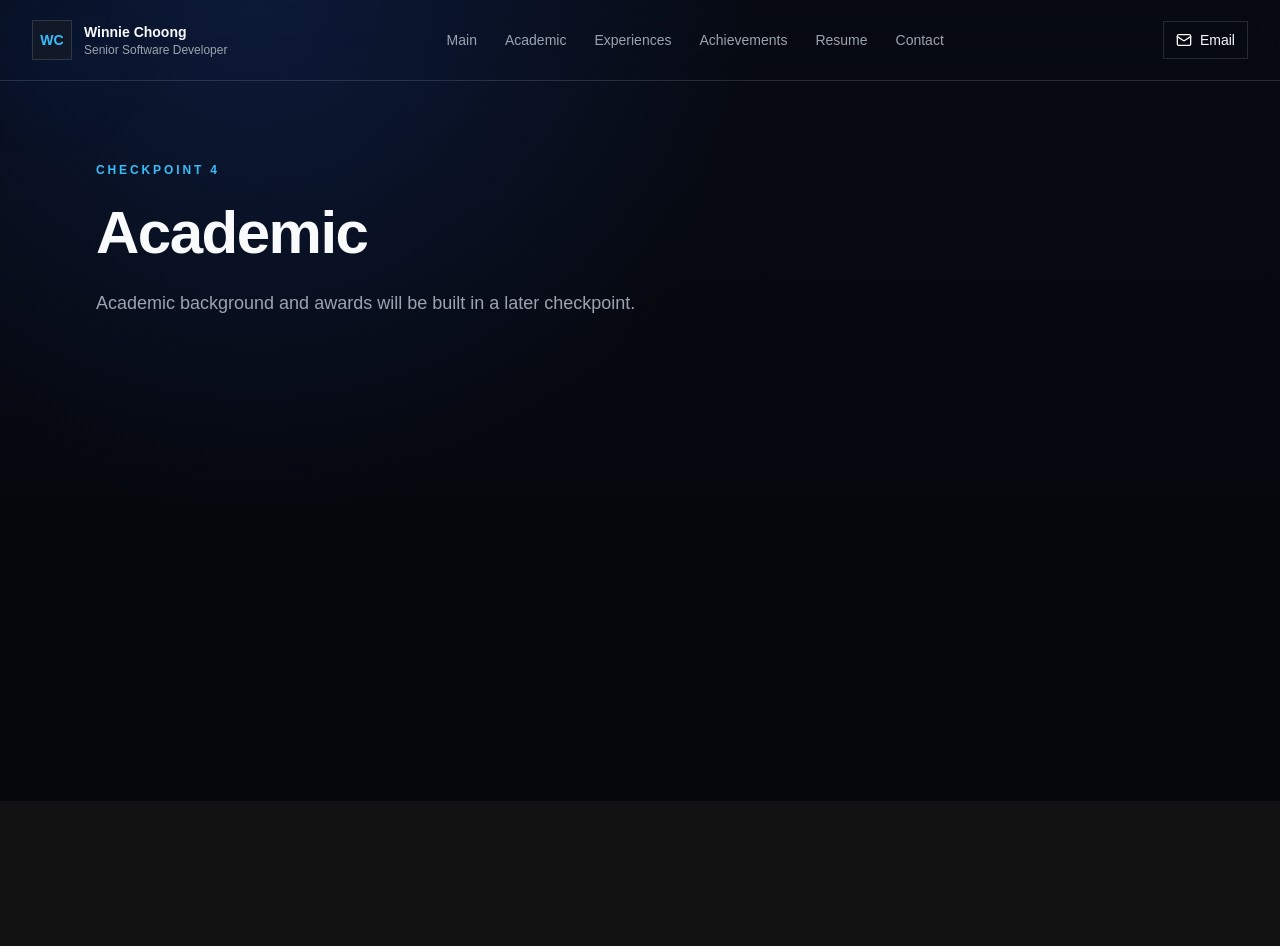
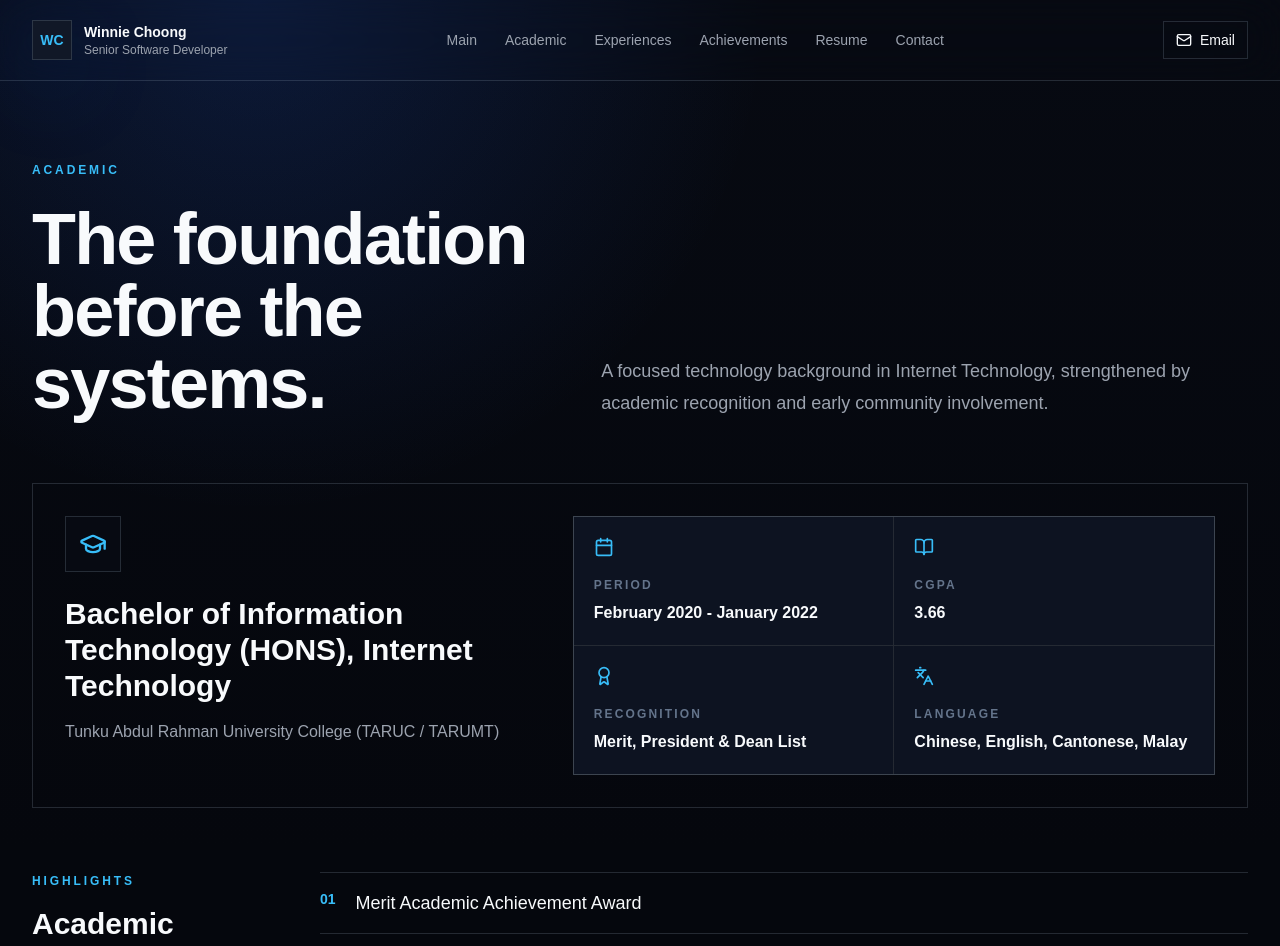
Before and after one commit to winnie080700/winnie080700, a Next.js app: page /academic in a window 1280 px wide. Shown: the top 946 px of the page. Before the commit the page ends 801 px from the top, so only its background shows below. Built offline with nearby package versions, Linux system fonts and the light colour scheme.

Commit message:
Build academic and achievements pages

```diff
--- a/app/academic/page.tsx
+++ b/app/academic/page.tsx
@@ -1,11 +1,100 @@
-import { PagePlaceholder } from "@/components/page-placeholder";
+import { Award, BookOpen, Calendar, GraduationCap, Languages } from "lucide-react";
+import { academic } from "@/data/portfolio";
 
 export default function AcademicPage() {
   return (
-    <PagePlaceholder
-      checkpoint="Checkpoint 4"
-      title="Academic"
-      description="Academic background and awards will be built in a later checkpoint."
-    />
+    <main className="mx-auto w-full max-w-7xl px-5 py-20 sm:px-8">
+      <section className="grid gap-10 lg:grid-cols-[0.9fr_1.1fr] lg:items-end">
+        <div>
+          <p className="section-kicker">Academic</p>
+          <h1 className="mt-6 text-5xl font-semibold tracking-tight text-portfolio-ink sm:text-7xl">
+            The foundation before the systems.
+          </h1>
+        </div>
+        <p className="max-w-2xl text-lg leading-8 text-portfolio-muted">
+          A focused technology background in Internet Technology, strengthened
+          by academic recognition and early community involvement.
+        </p>
+      </section>
+
+      <section className="mt-16 border border-portfolio-line bg-portfolio-lift/70 p-6 sm:p-8">
+        <div className="grid gap-8 lg:grid-cols-[1fr_1.35fr]">
+          <div>
+            <div className="grid size-14 place-items-center border border-portfolio-line bg-portfolio-background text-portfolio-accent">
+              <GraduationCap className="size-7" aria-hidden="true" />
+            </div>
+            <h2 className="mt-6 text-3xl font-semibold text-portfolio-ink">
+              {academic.degree}
+            </h2>
+            <p className="mt-4 text-portfolio-muted">{academic.school}</p>
+          </div>
+
+          <div className="grid gap-px overflow-hidden border border-portfolio-line bg-portfolio-line sm:grid-cols-2">
+            <InfoTile
+              icon={<Calendar className="size-5" aria-hidden="true" />}
+              label="Period"
+              value={academic.period}
+            />
+            <InfoTile
+              icon={<BookOpen className="size-5" aria-hidden="true" />}
+              label="CGPA"
+              value={academic.cgpa}
+            />
+            <InfoTile
+              icon={<Award className="size-5" aria-hidden="true" />}
+              label="Recognition"
+              value="Merit, President & Dean List"
+            />
+            <InfoTile
+              icon={<Languages className="size-5" aria-hidden="true" />}
+              label="Language"
+              value="Chinese, English, Cantonese, Malay"
+            />
+          </div>
+        </div>
+      </section>
+
+      <section className="mt-16 grid gap-8 lg:grid-cols-[16rem_1fr]">
+        <div>
+          <p className="section-kicker">Highlights</p>
+          <h2 className="mt-4 text-3xl font-semibold text-portfolio-ink">
+            Academic achievements
+          </h2>
+        </div>
+        <div className="space-y-4">
+          {academic.achievements.map((achievement, index) => (
+            <div
+              className="flex gap-5 border-t border-portfolio-line pt-4"
+              key={achievement}
+            >
+              <span className="text-sm font-semibold text-portfolio-accent">
+                0{index + 1}
+              </span>
+              <p className="text-lg text-portfolio-ink">{achievement}</p>
+            </div>
+          ))}
+        </div>
+      </section>
+    </main>
   );
 }
+
+function InfoTile({
+  icon,
+  label,
+  value,
+}: {
+  icon: React.ReactNode;
+  label: string;
+  value: string;
+}) {
+  return (
+    <div className="bg-portfolio-soft p-5">
+      <div className="text-portfolio-accent">{icon}</div>
+      <p className="mt-5 text-xs font-semibold uppercase tracking-[0.18em] text-portfolio-subtle">
+        {label}
+      </p>
+      <p className="mt-2 text-base font-semibold text-portfolio-ink">{value}</p>
+    </div>
+  );
+}
--- a/app/achievements/page.tsx
+++ b/app/achievements/page.tsx
@@ -1,11 +1,69 @@
-import { PagePlaceholder } from "@/components/page-placeholder";
+import { Award, Bot, Code2 } from "lucide-react";
+import { achievements } from "@/data/portfolio";
 
 export default function AchievementsPage() {
   return (
-    <PagePlaceholder
-      checkpoint="Checkpoint 4"
-      title="Achievements"
-      description="Academic, engineering, and AI automation highlights will be built in a later checkpoint."
-    />
+    <main className="mx-auto w-full max-w-7xl px-5 py-20 sm:px-8">
+      <section className="max-w-4xl">
+        <p className="section-kicker">Achievements</p>
+        <h1 className="mt-6 text-5xl font-semibold tracking-tight text-portfolio-ink sm:text-7xl">
+          Recognition, ownership, and useful automation.
+        </h1>
+        <p className="mt-6 max-w-2xl text-lg leading-8 text-portfolio-muted">
+          A curated view of academic recognition, engineering ownership, and
+          AI-assisted work that reflects how I approach practical software
+          delivery.
+        </p>
+      </section>
+
+      <section className="mt-16 grid gap-6 lg:grid-cols-3">
+        <AchievementGroup
+          icon={<Award className="size-6" aria-hidden="true" />}
+          title="Academic"
+          items={achievements.academic}
+        />
+        <AchievementGroup
+          icon={<Code2 className="size-6" aria-hidden="true" />}
+          title="Engineering"
+          items={achievements.engineering}
+        />
+        <AchievementGroup
+          icon={<Bot className="size-6" aria-hidden="true" />}
+          title="AI + Automation"
+          items={achievements.automation}
+        />
+      </section>
+    </main>
   );
 }
+
+function AchievementGroup({
+  icon,
+  title,
+  items,
+}: {
+  icon: React.ReactNode;
+  title: string;
+  items: string[];
+}) {
+  return (
+    <article className="border border-portfolio-line bg-portfolio-lift/70 p-6">
+      <div className="flex items-center gap-4">
+        <div className="grid size-12 place-items-center border border-portfolio-line bg-portfolio-background text-portfolio-accent">
+          {icon}
+        </div>
+        <h2 className="text-2xl font-semibold text-portfolio-ink">{title}</h2>
+      </div>
+      <div className="mt-8 space-y-5">
+        {items.map((item, index) => (
+          <div className="border-t border-portfolio-line pt-4" key={item}>
+            <p className="text-xs font-semibold uppercase tracking-[0.18em] text-portfolio-accent">
+              0{index + 1}
+            </p>
+            <p className="mt-2 text-sm leading-6 text-portfolio-muted">{item}</p>
+          </div>
+        ))}
+      </div>
+    </article>
+  );
+}
--- a/data/portfolio.ts
+++ b/data/portfolio.ts
@@ -69,6 +69,27 @@ export const academic = {
   ],
 };
 
+export const achievements = {
+  academic: [
+    "Merit Academic Achievement Award",
+    "President & Dean List",
+    "CGPA of 3.66",
+    "MUET Band 4",
+    "Interactive Gaming Society (IGS) Committee 2019",
+  ],
+  engineering: [
+    "Architected from-scratch CLI tooling for Google Drive data retrieval and Cloudflare D1 to MySQL migration workflows.",
+    "Modernized legacy Python services into C# architecture aligned with maintainability and performance standards.",
+    "Engineered internal business systems supporting audit workflows, invoice processing, and financial operations.",
+    "Maintained and enhanced third-party service provider platforms connecting agents, suppliers, and end users.",
+  ],
+  automation: [
+    "Led backend design and implementation for a Telegram AI customer support bot in C#.",
+    "Applied prompt engineering to improve AI response quality for real customer support workflows.",
+    "Used AI-assisted development patterns to accelerate internal tooling and workflow automation.",
+  ],
+};
+
 export const workExperience = [
   {
     role: "Senior Software Developer",
```
